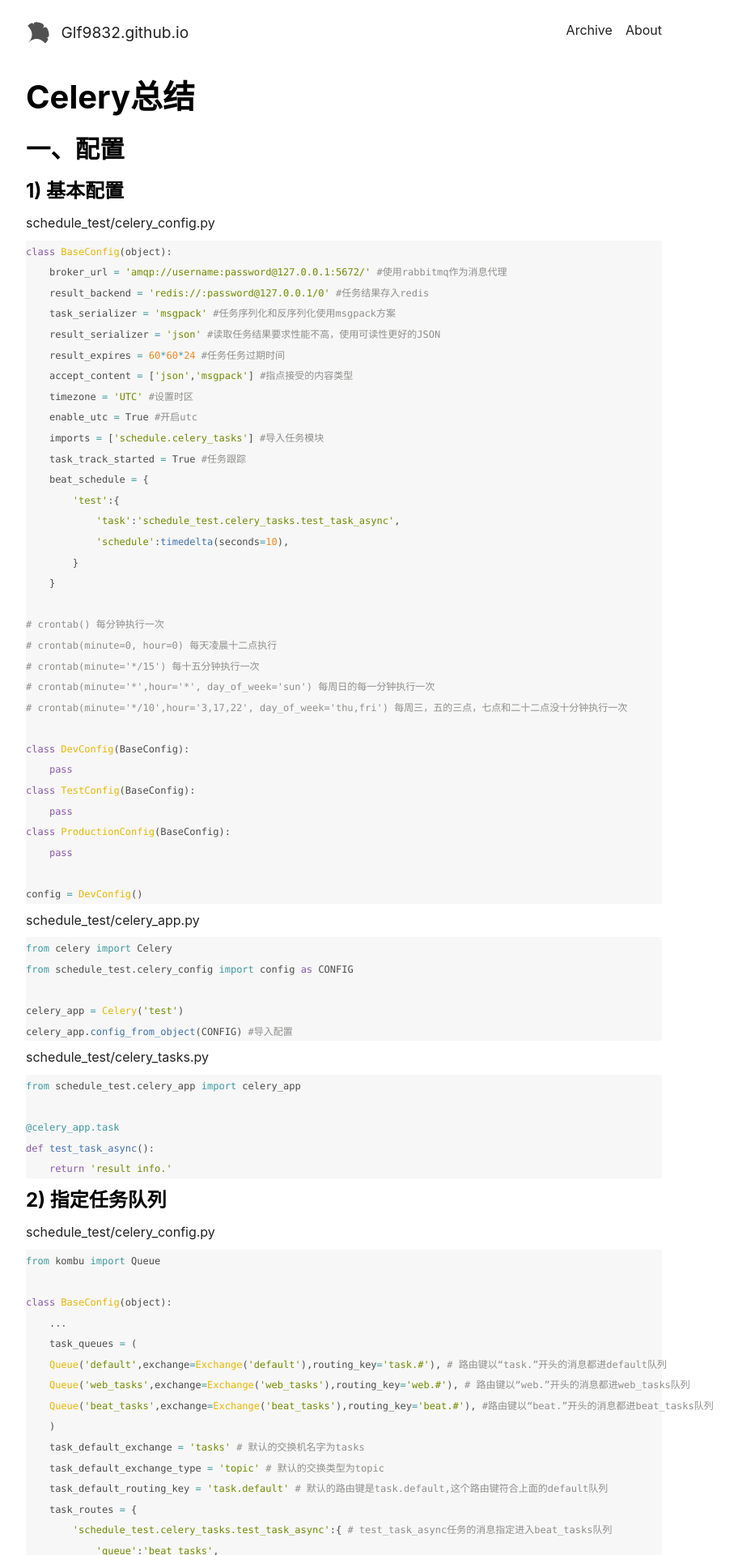
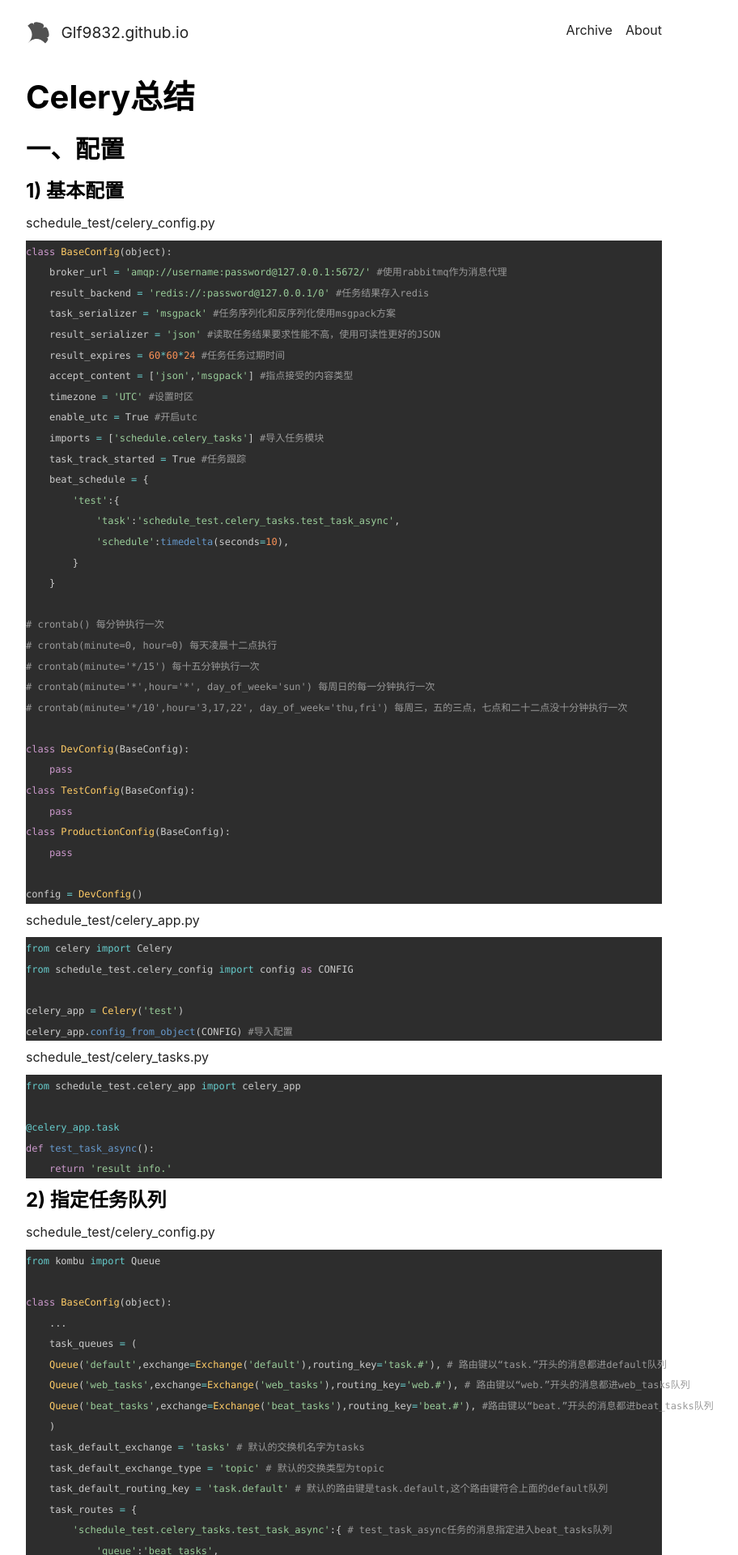
Before and after one commit to Glf9832/Glf9832.github.io, a Jekyll site: the page built from index.md, in a window 1280 px wide. Shown: the top 1920 px of the page at 81% size, without its empty margins (215-1127 px from the left). Built offline with Jekyll 4.4.1, drawn with Linux system fonts in a browser that asks for light colours; nearby versions of some CDN libraries; our own code applies the rules of GitHub Pages for plain Markdown files.

Commit message:
update theme

```diff
--- a/assets/css/main.scss
+++ b/assets/css/main.scss
@@ -6,18 +6,18 @@
 
 @import
 
-    "skins/{{ site.text_skin | default: site.data.variables.default.text_skin }}",
+    // "skins/{{ site.text_skin | default: site.data.variables.default.text_skin }}",
     // "skins/chocolate",
     // "skins/dark",
-    // "skins/default",
+    "skins/default",
     // "skins/forest",
     // "skins/ocean",
     // "skins/orange",
 
-    "skins/highlight/{{ site.highlight_theme | default: site.data.variables.default.highlight_theme }}",
+    // "skins/highlight/{{ site.highlight_theme | default: site.data.variables.default.highlight_theme }}",
     // "skins/highlight/tomorrow",
     // "skins/highlight/tomorrow-night",
-    // "skins/highlight/tomorrow-night-eighties",
+    "skins/highlight/tomorrow-night-eighties",
     // "skins/highlight/tomorrow-night-blue",
     // "skins/highlight/tomorrow-night-bright",
 
```
Also changed, not shown: _config.yml (line endings or trailing spaces).
